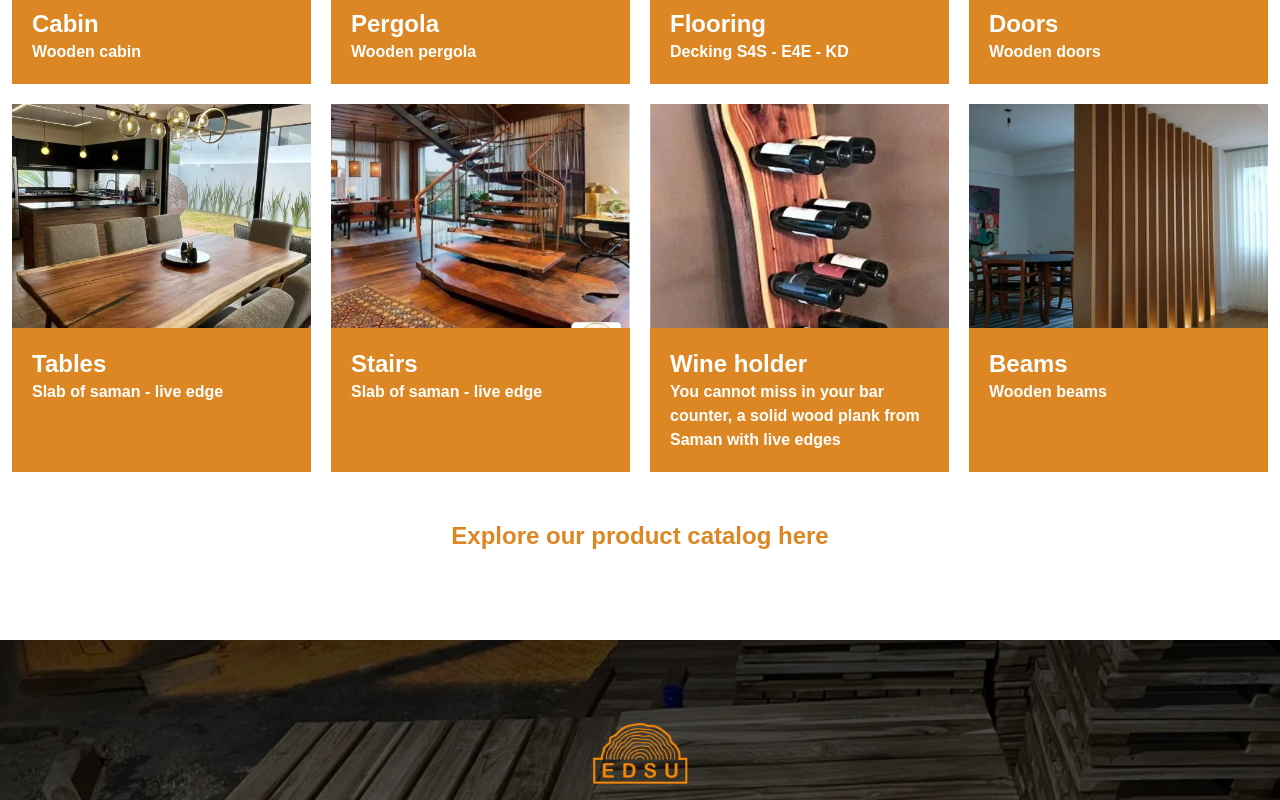
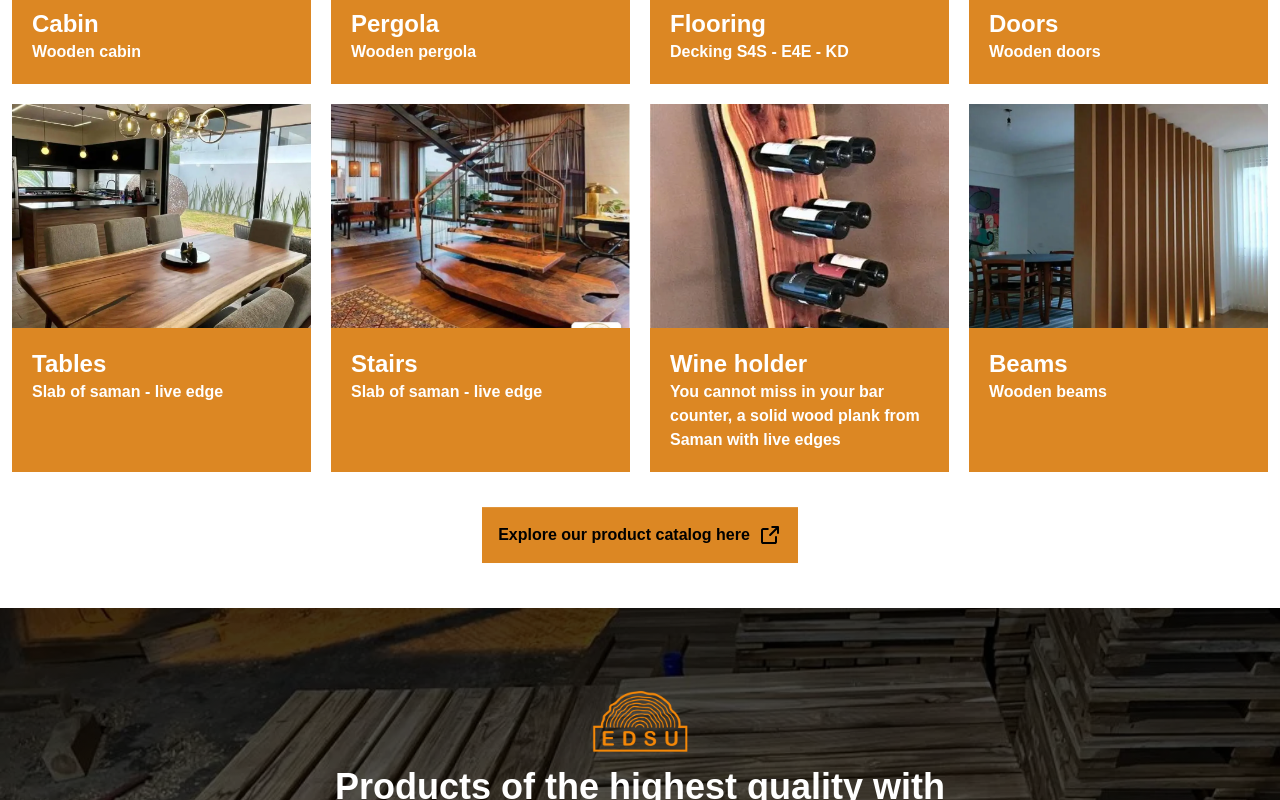
Before and after one commit to patrickwebsdev/edsu, a Next.js app: page /en in a window 1280 px wide. Shown: the part 3149-3949 px from the top of the page. Built offline with nearby package versions, Linux system fonts and the light colour scheme.

Commit message:
Add: Modal pdf

```diff
--- /dev/null
+++ b/src/components/Modal.tsx
@@ -0,0 +1,37 @@
+
+"use client";
+
+import CloseSVG from "@/icons/CloseSVG";
+
+interface ModalProps {
+  setIsOpen: (isOpen: boolean) => void;
+  pdfUrl: string;
+}
+
+const Modal: React.FC<ModalProps> = ({ setIsOpen, pdfUrl }) => {
+  return (
+    <>
+      <div
+        className="w-full h-full fixed flex justify-center items-center top-0 left-0 right-0 bottom-0 bg-black bg-opacity-50 z-[200]"
+        onClick={() => setIsOpen(false)}
+      >
+        <div
+          className="mx-auto lg:w-[80vw] w-full h-full lg:h-[90vh] bg-white p-5 flex flex-col gap-3"
+          onClick={(e) => e.stopPropagation()}
+        >
+          <div className="w-full flex justify-between">
+            <h5 className="text-xl font-semibold">Nuestros productos</h5>
+            <button className="bg-transparent border-none" onClick={() => setIsOpen(false)}>
+              <CloseSVG className="w-6" />
+            </button>
+          </div>
+          <div className="h-full w-full">
+            <iframe src={pdfUrl + "#toolbar=0"} className="w-full h-full" title="PDF Products" />
+          </div>
+        </div>
+      </div>
+    </>
+  );
+};
+
+export default Modal;
--- a/src/features/Products.tsx
+++ b/src/features/Products.tsx
@@ -1,15 +1,32 @@
+
+"use client";
 import Product from '@/components/Product';
 import langData from '@/data/lang.json';
 import productList from '@/data/products.json';
 import Langs from '@/interfaces/Langs';
+import ArrowUpRightSVG from '@/icons/ArrowUpRightSVG';
+import Modal from '@/components/Modal';
+import { useState, useEffect } from 'react';
 
 const Products = ({ lang = 'es' }: Langs) => {
+  const [isOpen, setIsOpen] = useState(false);
+  const [isClient, setIsClient] = useState(false);
+
+  useEffect(() => {
+    setIsClient(true);
+  }, []);
+
+  if (!isClient) {
+    return null;
+  }
+
   return (
-    <section id='products'>
-      <h2 className='lg:text-4xl md:text-3xl text-2xl py-12 text-primary font-bold text-center'>
+    <>
+      <section id="products">
+        <h2 className="lg:text-4xl md:text-3xl text-2xl py-12 text-primary font-bold text-center">
           {langData.products.title[lang]}
         </h2>
-      <div className='max-w-screen-xl mx-auto px-3 grid grid-cols-1 sm:grid-cols-2 md:grid-cols-3 lg:grid-cols-4 gap-5'>
+        <div className="max-w-screen-xl mx-auto px-3 grid grid-cols-1 sm:grid-cols-2 md:grid-cols-3 lg:grid-cols-4 gap-5">
           {productList.map((product, index) => (
             <Product
               key={index}
@@ -19,10 +36,19 @@ const Products = ({ lang = 'es' }: Langs) => {
             />
           ))}
         </div>
-      <h3 className='lg:text-2xl md:text-1xl text-1xl py-12 text-primary font-bold text-center'>
-        <a href={langData.products.catalog.link[lang]} type='download'>{langData.products.catalog.title[lang]}</a>
-      </h3>
+        <div className="flex justify-center my-10 px-3">
+          <button
+            onClick={() => setIsOpen(true)}
+            className="bg-primary md:w-auto p-4 font-bold self-center animate-bounce flex flex-row gap-2"
+          >
+            {langData.products.catalog.title[lang]}
+            <ArrowUpRightSVG className="w-6" />
+          </button>
+        </div>
       </section>
+      {isOpen && <Modal setIsOpen={setIsOpen} pdfUrl={langData.products.catalog.link[lang]} />}
+    </>
   );
 };
+
 export default Products;
--- /dev/null
+++ b/src/icons/ArrowUpRightSVG.tsx
@@ -0,0 +1,15 @@
+type Props = {
+  className: string;
+};
+
+const ArrowLeftSVG = ({ className }: Props) => {
+  return (
+    <svg className={className}
+      xmlns="http://www.w3.org/2000/svg"
+      fill="none"
+      viewBox="0 0 24 24">
+      <path stroke="currentColor" strokeLinecap="round" strokeLinejoin="round" strokeWidth="2" d="M18 14v4.833A1.166 1.166 0 0 1 16.833 20H5.167A1.167 1.167 0 0 1 4 18.833V7.167A1.166 1.166 0 0 1 5.167 6h4.618m4.447-2H20v5.768m-7.889 2.121 7.778-7.778" />
+    </svg>
+  );
+};
+export default ArrowLeftSVG;
--- /dev/null
+++ b/src/icons/CloseSVG.tsx
@@ -0,0 +1,15 @@
+type Props = {
+  className: string;
+};
+
+const CloseSVG = ({ className }: Props) => {
+  return (
+    <svg className={className}
+      xmlns="http://www.w3.org/2000/svg"
+      fill="none"
+      viewBox="0 0 24 24">
+      <path stroke="currentColor" stroke-linecap="round" stroke-linejoin="round" stroke-width="3" d="M6 18 17.94 6M18 18 6.06 6" />
+    </svg>
+  );
+};
+export default CloseSVG;
```
Lines whose indentation alone changed are shown as unchanged.
